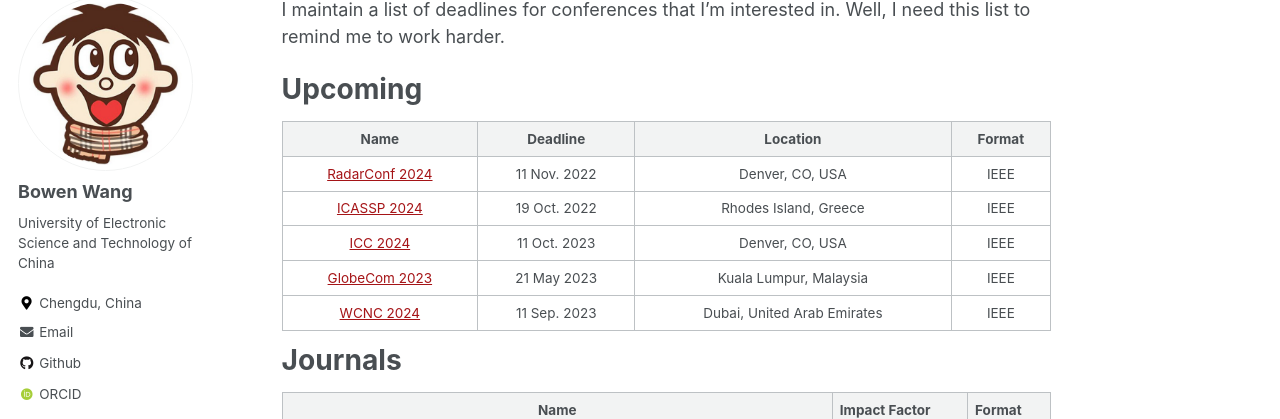
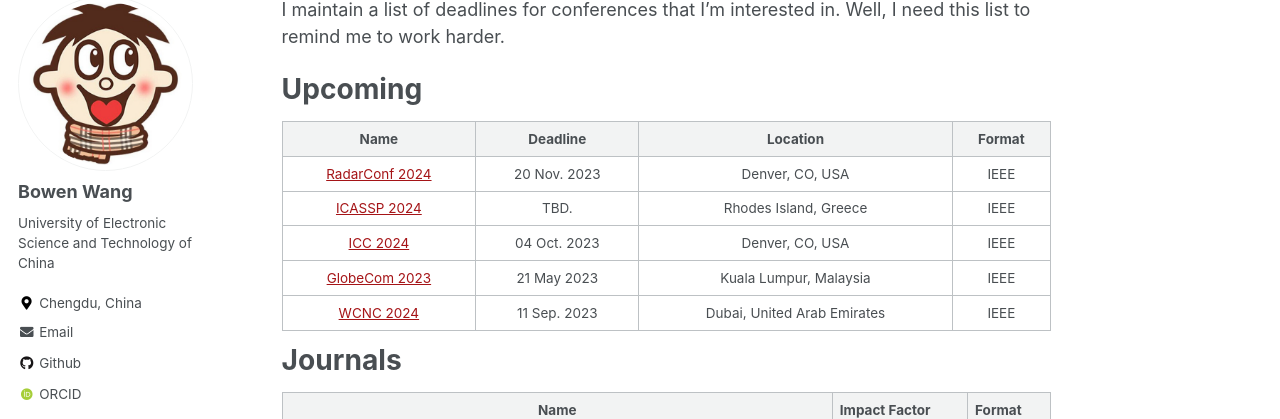
Before and after one commit to BW-Wang/BW-Wang.github.io, a Jekyll site: the page built from _pages/misc.md, in a window 1280 px wide and 1343 px high. Shown: the part 122-541 px from the top of the window. Built offline with Jekyll 4.4.1, drawn with Linux system fonts in a browser that asks for light colours; some web fonts are replaced.

Commit message:
Update misc.md

```diff
--- a/_pages/misc.md
+++ b/_pages/misc.md
@@ -7,13 +7,13 @@
 
 # Upcoming
 
-| Name                                                                                            | Deadline     | Location                    | Format |
-|:-----------------------------------------------------------------------------------------------:|:------------:|:---------------------------:|:------:|
-| [RadarConf 2024](https://ieee-aess.org/event/conference/2024-ieee-radar-conference-radarconf24) | 11 Nov. 2022 | Denver, CO, USA             | IEEE   |
-| [ICASSP 2024](https://2023.ieeeicassp.org/)                                                     | 19 Oct. 2022 | Rhodes Island, Greece       | IEEE   |
-| [ICC 2024](https://icc2024.ieee-icc.org/)                                                       | 11 Oct. 2023 | Denver, CO, USA             | IEEE   |
-| [GlobeCom 2023](https://globecom2023.ieee-globecom.org/)                                        | 21 May 2023  | Kuala Lumpur, Malaysia      | IEEE   |
-| [WCNC 2024](https://wcnc2024.ieee-wcnc.org/)                                                    | 11 Sep. 2023 | Dubai, United Arab Emirates | IEEE   |
+|                             Name                             |   Deadline   |          Location           | Format |
+| :----------------------------------------------------------: | :----------: | :-------------------------: | :----: |
+| [RadarConf 2024](https://ieee-aess.org/event/conference/2024-ieee-radar-conference-radarconf24) | 20 Nov. 2023 |       Denver, CO, USA       |  IEEE  |
+|   [ICASSP 2024](https://2024.ieeeicassp.org/coming-soon/)    |     TBD.     |    Rhodes Island, Greece    |  IEEE  |
+|          [ICC 2024](https://icc2024.ieee-icc.org/)           | 04 Oct. 2023 |       Denver, CO, USA       |  IEEE  |
+|   [GlobeCom 2023](https://globecom2023.ieee-globecom.org/)   | 21 May 2023  |   Kuala Lumpur, Malaysia    |  IEEE  |
+|         [WCNC 2024](https://wcnc2024.ieee-wcnc.org/)         | 11 Sep. 2023 | Dubai, United Arab Emirates |  IEEE  |
 
 # Journals
 
```
